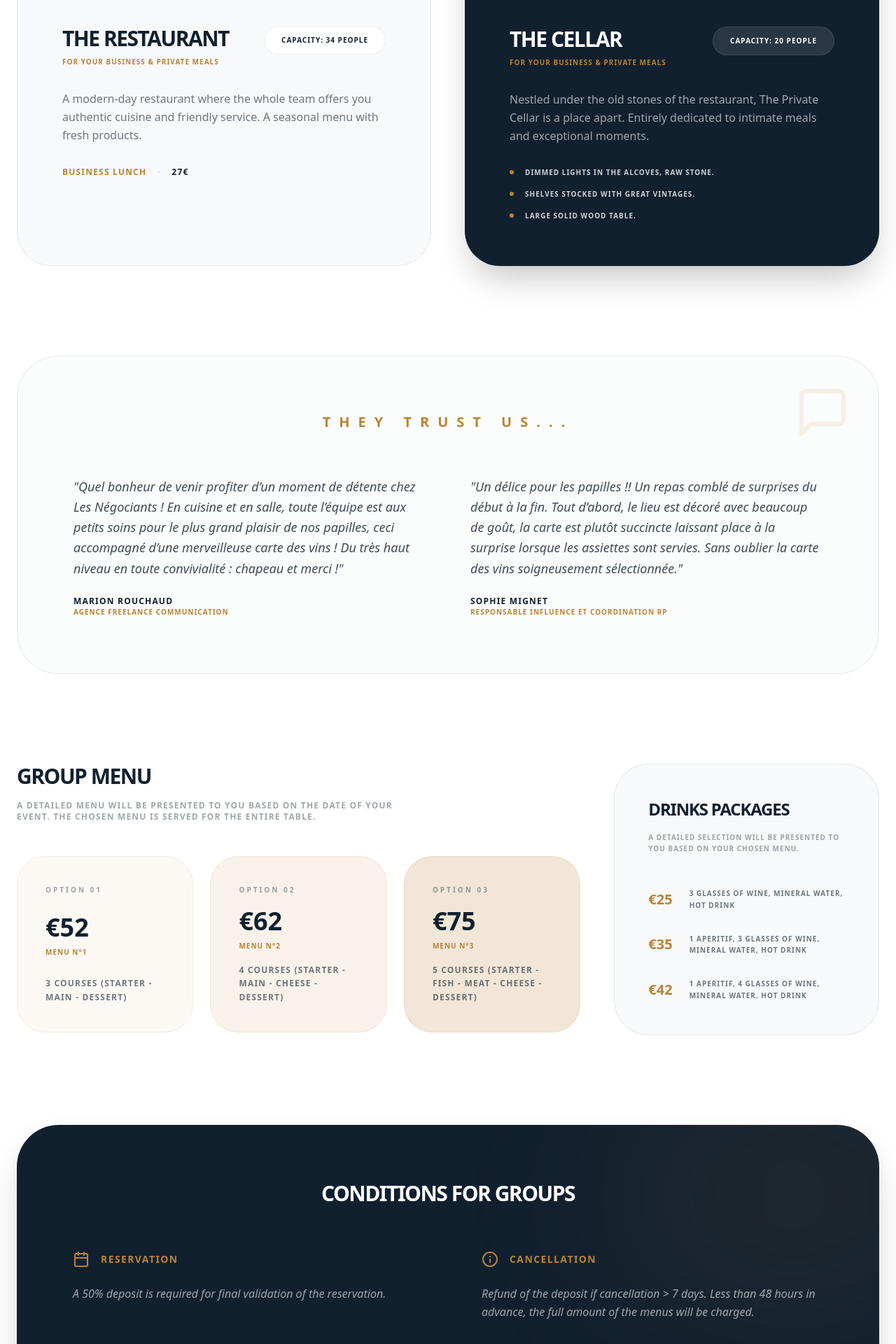
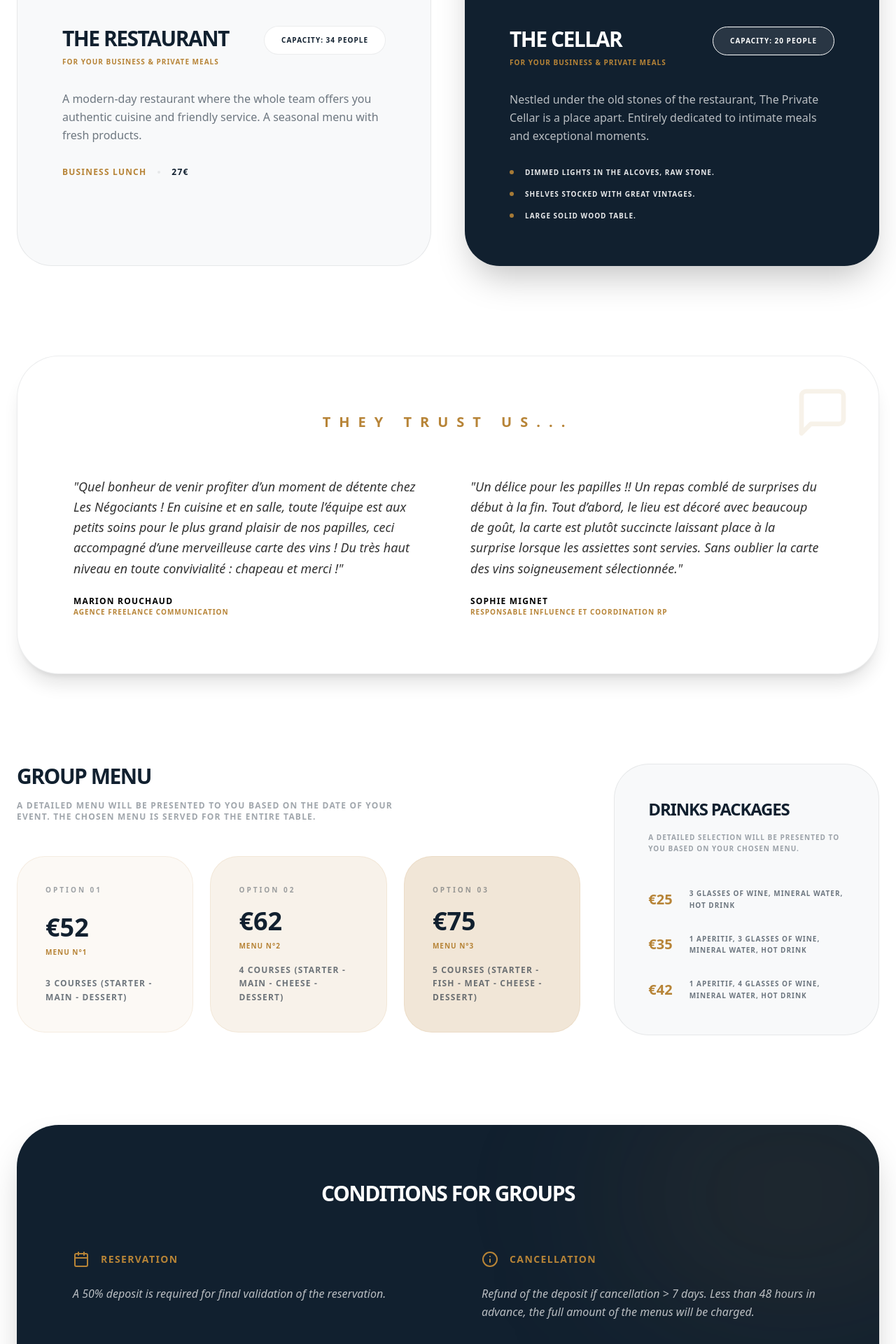
Before and after one commit to julie-raymond-dev/les-negociants-bordeaux, a Next.js app: page /en in a window 1280 px wide. Shown: the part 7100-9020 px from the top of the page at 70% size. Built offline with nearby package versions, Linux system fonts and the light colour scheme; no server answers; the database is empty.

Commit message:
fix : name image

```diff
--- a/src/components/Privatization.tsx
+++ b/src/components/Privatization.tsx
@@ -105,17 +105,17 @@ export default function Privatization() {
             <div className="p-10 md:p-16">
               <div className="flex justify-between items-start mb-8">
                 <div>
-                  <h3 className="text-3xl font-black uppercase tracking-tighter mb-2 text-white">{t('cave_title')}</h3>
+                  <h3 className="text-3xl font-black uppercase tracking-tighter mb-2">{t('cave_title')}</h3>
                   <p className="text-primary font-bold uppercase tracking-widest text-[10px]">{t('cave_subtitle')}</p>
                 </div>
-                <div className="bg-white/10 px-6 py-3 rounded-full border border-white/10 font-black text-[10px] uppercase tracking-widest text-white">
+                <div className="bg-background/10 px-6 py-3 rounded-full border border-current font-black text-[10px] uppercase tracking-widest">
                   {t('cave_capacity')}
                 </div>
               </div>
-              <p className="text-white/60 leading-relaxed mb-8">{t('cave_desc')}</p>
+              <p className="opacity-70 leading-relaxed mb-8">{t('cave_desc')}</p>
               <ul className="space-y-4">
                 {[t('cave_ambiance_1'), t('cave_ambiance_2'), t('cave_ambiance_3')].map((item, i) => (
-                  <li key={i} className="flex items-center gap-4 text-[10px] font-black uppercase tracking-widest text-white/80">
+                  <li key={i} className="flex items-center gap-4 text-[10px] font-black uppercase tracking-widest opacity-90">
                     <div className="w-1.5 h-1.5 bg-primary rounded-full"></div> {item}
                   </li>
                 ))}
@@ -126,13 +126,13 @@ export default function Privatization() {
 
         {/* Témoignages */}
         <Reveal>
-          <div className="mb-32 bg-muted/50 p-12 md:p-20 rounded-[60px] border border-border relative">
+          <div className="mb-32 bg-white p-12 md:p-20 rounded-[60px] border border-border relative text-black shadow-xl">
             <MessageSquare className="absolute top-10 right-10 text-primary opacity-10" size={80} />
-            <h3 className="heading-section mb-16 text-center">{t('testimonials_title')}</h3>
+            <h3 className="heading-section mb-16 text-center text-primary">{t('testimonials_title')}</h3>
             <div className="grid grid-cols-1 md:grid-cols-2 gap-16">
               {testimonials.map((item, i) => (
                 <div key={i} className="space-y-6">
-                  <p className="text-lg italic leading-relaxed text-foreground/80">"{item.text}"</p>
+                  <p className="text-lg italic leading-relaxed opacity-80">"{item.text}"</p>
                   <div>
                     <p className="font-black uppercase tracking-widest text-xs">{item.author}</p>
                     <p className="text-[10px] font-bold text-primary uppercase tracking-widest">{item.role}</p>
@@ -157,7 +157,7 @@ export default function Privatization() {
                   whileHover={{ y: -10 }}
                   className={`${menu.color} p-10 rounded-[40px] border border-primary/10 flex flex-col justify-between aspect-square`}
                 >
-                  <span className="text-[10px] font-black uppercase tracking-[0.3em] opacity-40">Option 0{i + 1}</span>
+                  <span className="text-[10px] font-black uppercase tracking-[0.3em] opacity-40">Option 0{i+1}</span>
                   <div>
                     <p className="text-4xl font-black mb-2">{menu.price}</p>
                     <p className="font-black uppercase tracking-widest text-[10px] text-primary">{menu.name}</p>
@@ -189,21 +189,21 @@ export default function Privatization() {
           <div className="bg-foreground text-background p-12 md:p-20 rounded-[60px] shadow-2xl relative overflow-hidden">
             <div className="absolute top-[-10%] right-[-10%] w-[40%] h-[60%] bg-primary/10 rounded-full blur-[120px]"></div>
             <div className="relative z-10">
-              <h3 className="text-white text-3xl font-black uppercase tracking-tighter mb-16 text-center">{t('conditions_title')}</h3>
+              <h3 className="text-3xl font-black uppercase tracking-tighter mb-16 text-center">{t('conditions_title')}</h3>
               <div className="grid grid-cols-1 md:grid-cols-2 gap-12 md:gap-24">
                 <div className="space-y-6">
                   <div className="flex items-center gap-4 text-primary">
                     <Calendar size={24} />
                     <h4 className="font-black uppercase tracking-widest text-sm">{t('conditions_res_title')}</h4>
                   </div>
-                  <p className="text-white/60 leading-relaxed italic">{t('conditions_res_desc')}</p>
+                  <p className="opacity-70 leading-relaxed italic">{t('conditions_res_desc')}</p>
                 </div>
                 <div className="space-y-6">
                   <div className="flex items-center gap-4 text-primary">
                     <Info size={24} />
                     <h4 className="font-black uppercase tracking-widest text-sm">{t('conditions_ann_title')}</h4>
                   </div>
-                  <p className="text-white/60 leading-relaxed italic">{t('conditions_ann_desc')}</p>
+                  <p className="opacity-70 leading-relaxed italic">{t('conditions_ann_desc')}</p>
                 </div>
               </div>
               <div className="mt-20 text-center">
```
